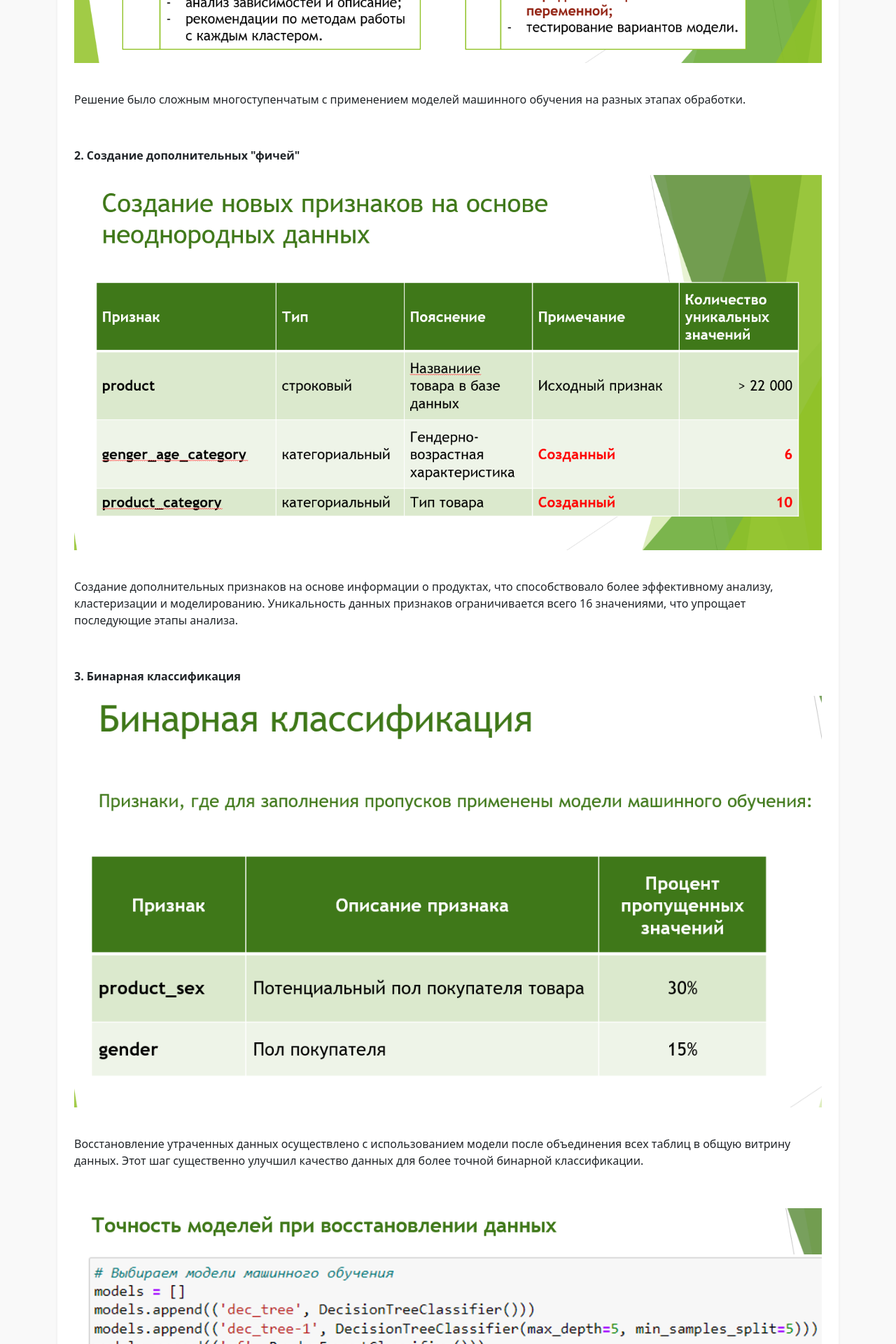
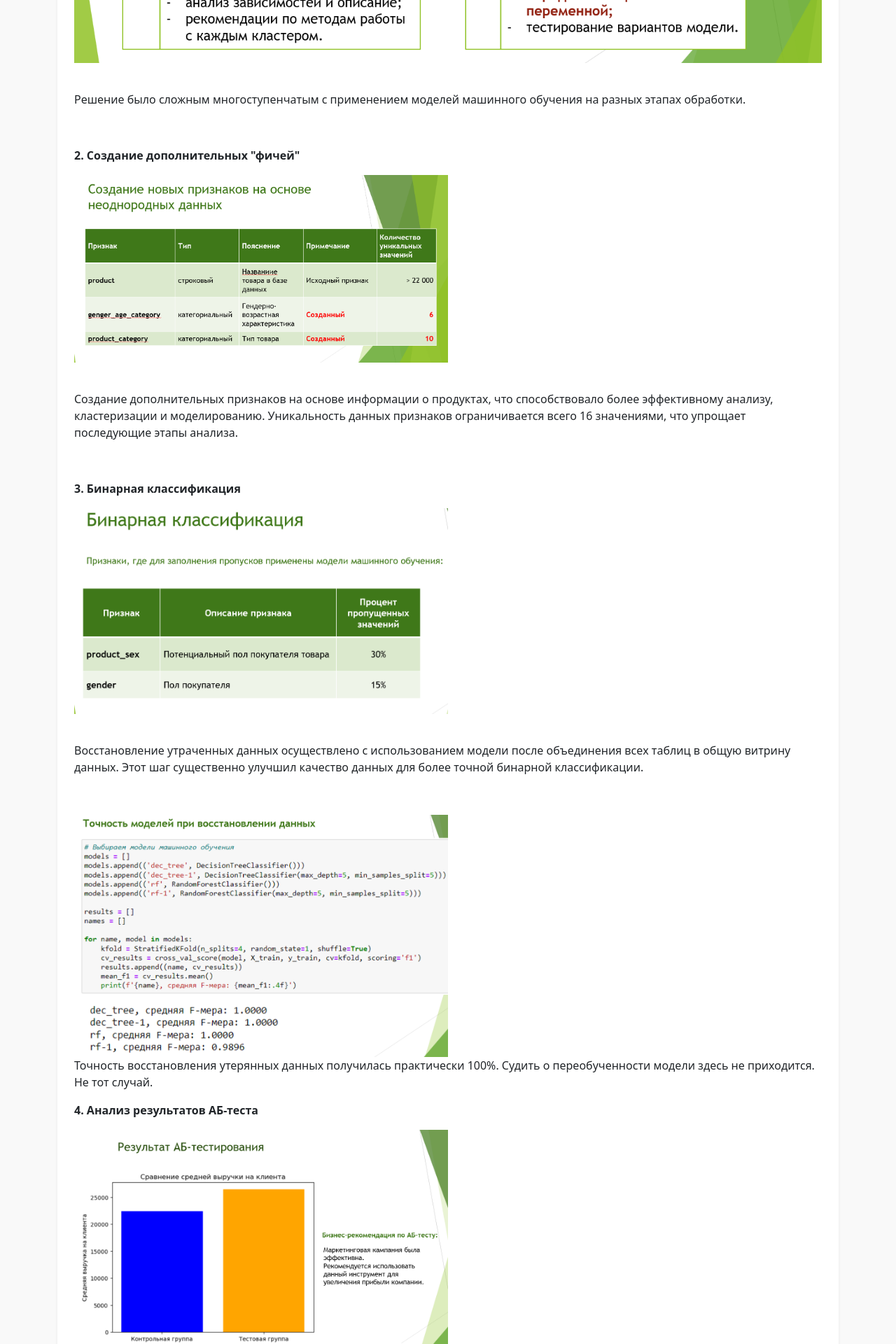
Before and after one commit to matejkoas/matejkoas.github.io, a Jekyll site: the page built from _cases/sports-goods.md, in a window 1280 px wide. Shown: the part 3704-5624 px from the top of the page at 70% size. Built offline with Jekyll 4.4.1, drawn with Linux system fonts in a browser that asks for light colours.

Commit message:
img less

```diff
--- a/_cases/sports-goods.md
+++ b/_cases/sports-goods.md
@@ -89,41 +89,41 @@ categories: python
 <p>Решение было сложным многоступенчатым с применением моделей машинного обучения на разных этапах обработки.</p><br>
 <p><strong>2. Создание дополнительных "фичей"</strong></p>
 <div class="case-image">
-    <img src="{{ site.baseurl }}/assets/images/sports_create_features.png" alt="кейс по python" class="img-fluid">
+    <img src="{{ site.baseurl }}/assets/images/sports_create_features.png" alt="кейс по python" class="img-fluid w-50">
   </div>
 <br>
 <p>Создание дополнительных признаков на основе информации о продуктах, что способствовало более эффективному анализу, кластеризации и моделированию. Уникальность данных признаков ограничивается всего 16 значениями, что упрощает последующие этапы анализа.</p><br>
 <p><strong>3. Бинарная классификация</strong></p>
 <div class="case-image">
-    <img src="{{ site.baseurl }}/assets/images/sports_binary.png" alt="кейс по python" class="img-fluid">
+    <img src="{{ site.baseurl }}/assets/images/sports_binary.png" alt="кейс по python" class="img-fluid w-50">
   </div>
 <br>
 <p>Восстановление утраченных данных осуществлено с использованием модели после объединения всех таблиц в общую витрину данных. Этот шаг существенно улучшил качество данных для более точной бинарной классификации.</p><br>
 <div class="case-image">
-    <img src="{{ site.baseurl }}/assets/images/sports-accuracy.png" alt="кейс по python" class="img-fluid">
+    <img src="{{ site.baseurl }}/assets/images/sports-accuracy.png" alt="кейс по python" class="img-fluid w-50">
   </div>
 <p>Точность восстановления утерянных данных получилась практически 100%. Судить о переобученности модели здесь не приходится. Не тот случай.</p>
 <p><strong>4. Анализ результатов АБ-теста</strong></p>
 <div class="case-image">
-    <img src="{{ site.baseurl }}/assets/images/sports_abtest.png" alt="кейс по python" class="img-fluid">
+    <img src="{{ site.baseurl }}/assets/images/sports_abtest.png" alt="кейс по python" class="img-fluid w-50">
   </div>
 <br>
 <p>Результаты АБ-тестирования показали, что маркетинговая кампания явилась эффективной и ее необходимо применять дальше для увеличения прибыли для бизнеса.</p>
 <br>
 <p><strong>5. Кластеризация</strong></p>
 <div class="case-image">
-    <img src="{{ site.baseurl }}/assets/images/sports_clustering1.png" alt="кейс по python" class="img-fluid">
+    <img src="{{ site.baseurl }}/assets/images/sports_clustering1.png" alt="кейс по python" class="img-fluid w-50">
   </div>
 <br>
 <p>В процессе подготовки к кластеризации были созданы дополнительные фичи, чтобы исследовать аудиторию с как можно большего числа сторон.</p><br>
 
 <div class="case-image">
-    <img src="{{ site.baseurl }}/assets/images/sports_clustering2.png" alt="кейс по python" class="img-fluid">
+    <img src="{{ site.baseurl }}/assets/images/sports_clustering2.png" alt="кейс по python" class="img-fluid w-50">
   </div>
 <p>Определено число кластеров с методом локтя с помощью модели K.means.</p>
 <p><strong>5. Визуализация кластеров с помощью t-SNE.</strong></p><br>
 <div class="case-image">
-    <img src="{{ site.baseurl }}/assets/images/sports_clustering3.png" alt="кейс по python" class="img-fluid">
+    <img src="{{ site.baseurl }}/assets/images/sports_clustering3.png" alt="кейс по python" class="img-fluid w-50">
   </div>
 <br>
 <p>Диаграмма визуализации показывает, что кластеры обладают характеристиками, которые значительно отличают их друг от друга. Это видно по сгрупиированности кластеров в кучки. Тем не менее, между кластерами есть и общие черты - это видно поскольку некоторые сегменты одних и тех же кластеров разделены. <br>
@@ -131,7 +131,7 @@ categories: python
 <br>
 <p><strong>6. Описание кластеров</strong></p><br>
 <div class="case-image">
-    <img src="{{ site.baseurl }}/assets/images/sports_clustering4.png" alt="кейс по python" class="img-fluid">
+    <img src="{{ site.baseurl }}/assets/images/sports_clustering4.png" alt="кейс по python" class="img-fluid w-50">
   </div>
 <br>
 <p>
@@ -149,7 +149,7 @@ categories: python
 <p>1. Создание матрицы взаимодействий между клиентами и товарами, где строки представляют клиентов, а столбцы - товары. Значения в ячейках указывают на факт покупки товара клиентом (1 - купил, 0 - не купил).</p><br>
 <p>Для того, чтобы матрица была сбалансирована и в ее строках и столбцах не было бы слишком много уникальных значений, были подобраны специально созданные заранее фичи. В итоговую модель были загружены 4 признака, характеризующих товар и 4 признака, характеризующих клиента</p>
 <div class="case-image">
-  <img src="{{ site.baseurl }}/assets/images/sports_modeling_features.png" alt="кейс по python" class="img-fluid">
+  <img src="{{ site.baseurl }}/assets/images/sports_modeling_features.png" alt="кейс по python" class="img-fluid w-50">
 </div>
 <br>
 
@@ -159,12 +159,12 @@ categories: python
 
 <p>Матрица взаимодействий, в обработанном виде представляла из себя пересечения всех возможных вариантов свойств товаров и свойств клиентов:</p>
 <div class="case-image">
-  <img src="{{ site.baseurl }}/assets/images/sports_matrix.png" alt="кейс по python" class="img-fluid">
+  <img src="{{ site.baseurl }}/assets/images/sports_matrix.png" alt="кейс по python" class="img-fluid w-50">
 </div>
 
 <p>В результате после тестирования модели получился результат, который отобразила матрица ошибок:</p>
 <div class="case-image">
-  <img src="{{ site.baseurl }}/assets/images/sports_confusion_matrix.png" alt="кейс по python" class="img-fluid">
+  <img src="{{ site.baseurl }}/assets/images/sports_confusion_matrix.png" alt="кейс по python" class="img-fluid w-50">
 </div>
 
 Интерпретация результатов модели
```
